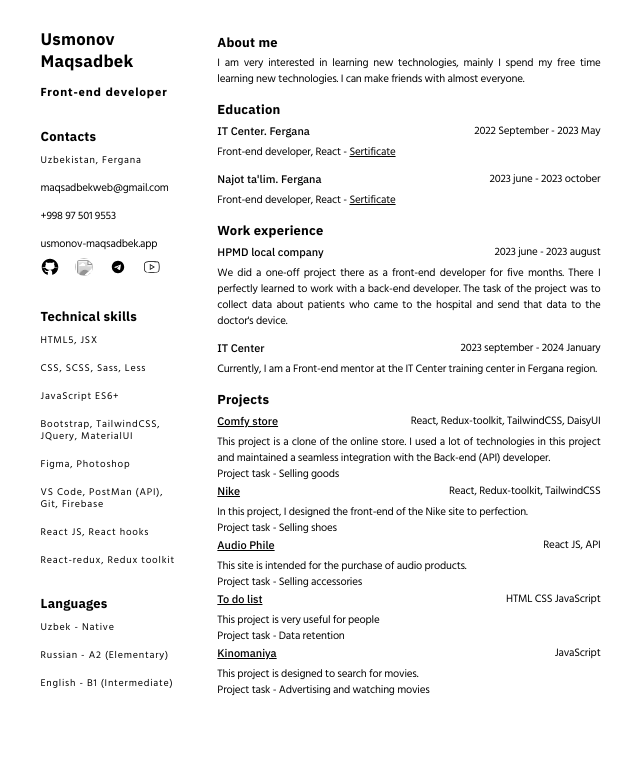
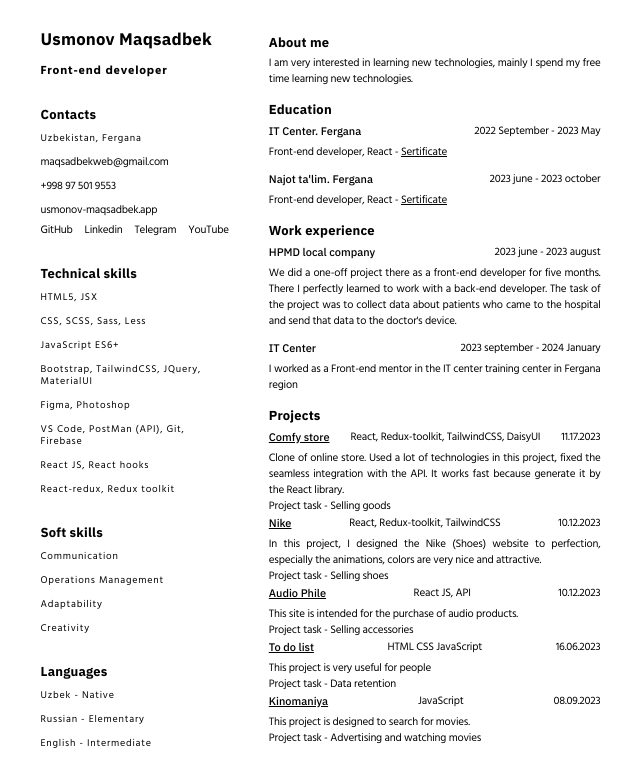
Before and after one commit to MAQSADBEK77/CV, a plain HTML site: page index.html in a window 1280 px wide. Shown: the whole page, without its empty margins (317-957 px from the left). Drawn offline with Linux system fonts and the light colour scheme.

Commit message:
uPDATE RESUME

```diff
--- a/css/style.css
+++ b/css/style.css
@@ -38,7 +38,7 @@
 }
 ul {
   list-style: none;
-  gap:16px;
+  gap:12px;
   display: flex;
   flex-direction: column;
   font-family: "Hind", sans-serif;
@@ -130,6 +130,9 @@ ul li a {
 .right a:hover {
   text-decoration: none;
 }
+.learn p {
+  text-align: justify !important;
+}
 a:hover {
   text-decoration: underline;
 }
--- a/index.html
+++ b/index.html
@@ -24,11 +24,11 @@
                 <li><a href="https://usmonov-maqsadbek.netlify.app/">usmonov-maqsadbek.app</a></li>
             </ul>
             <ul class="icons">
-                <li><a href="https://github.com/MAQSADBEK77"><img src="images/icons/GitHub.svg" alt=""></a></li>
-                <li><a href="https://www.linkedin.com/in/maqsadbek/"><img src="images/icons/Linkedin.svg" alt=""></a>
+                <li><a href="https://github.com/MAQSADBEK77">GitHub</a></li>
+                <li><a href="https://www.linkedin.com/in/maqsadbek/">Linkedin</a>
                 </li>
-                <li><a href="https://t.me/MaqsadbekWeb"><img src="images/icons/Telegram.svg" alt=""></a></li>
-                <li><a href="https://www.youtube.com/@MaqsadbekWeb"><img src="images/icons/YouTube.svg" alt=""></a></li>
+                <li><a href="https://t.mde/MaqsadbekWeb">Telegram</a></li>
+                <li><a href="https://www.youtube.com/@MaqsadbekWeb">YouTube</a></li>
             </ul>
             <h3>Technical skills</h3>
             <ul>
@@ -59,24 +59,37 @@
 
 
             </ul>
+            <h3>Soft skills</h3>
+            <ul>
+                <li>
+                    <p>Communication</p>
+                </li>
+                <li>
+                    <p>Operations Management</p>
+                </li>
+                <li>
+                    <p>Adaptability</p>
+                </li>
+                <li>
+                    <p>Creativity</p>
+                </li>
+            </ul>
             <h3>Languages</h3>
             <ul>
                 <li>
                     <p>Uzbek - Native</p>
                 </li>
                 <li>
-                    <p>Russian - A2 (Elementary)</p>
+                    <p>Russian - Elementary</p>
                 </li>
                 <li>
-                    <p>English - B1 (Intermediate)</p>
+                    <p>English - Intermediate</p>
                 </li>
             </ul>
         </div>
         <div class="right">
             <h4>About me</h4>
-            <p>I am very interested in learning new technologies, mainly I spend my free time learning new technologies. I can make
-            friends with almost everyone.
-
+            <p>I am very interested in learning new technologies, mainly I spend my free time learning new technologies.
             </p>
             <h4>Education</h4>
             <div class="education">
@@ -103,7 +116,7 @@
                 </div>
                 <div class="learn">
                     <span>IT Center<p>2023 september - 2024 January</p> </span>
-                    <p>Currently, I am a Front-end mentor at the IT Center training center in Fergana region.
+                    <p>I worked as a Front-end mentor in the IT center training center in Fergana region
                     </p>
                 </div>
             </div>
@@ -111,10 +124,10 @@
             <div class="learn">
                 <span><a href="https://comfy-store-uz.netlify.app/">Comfy store</a>
                     <p>React, Redux-toolkit, TailwindCSS, DaisyUI</p>
+                    <P>11.17.2023</P>
                 </span>
-                <p>This project is a clone of the online store. I used a lot of technologies in this project and
-                    maintained a seamless
-                    integration with the Back-end (API) developer.
+                <p>Clone of online store. Used a lot of technologies in this project, fixed the seamless integration
+                    with the API. It works fast because generate it by the React library.
                 </p>
                 <p>Project task - Selling goods
                 </p>
@@ -122,8 +135,12 @@
             <div class="learn">
                 <span><a href="https://nike-maqsadbek.netlify.app/">Nike</a>
                     <p>React, Redux-toolkit, TailwindCSS</p>
+                <p>10.12.2023</p>
                 </span>
-                <p>In this project, I designed the front-end of the Nike site to perfection.
+                <p>In this project, I designed the Nike (Shoes) website to perfection, especially the animations, colors
+                    are very nice and
+                    attractive.
+
                 </p>
                 <p>Project task - Selling shoes
                 </p>
@@ -131,6 +148,7 @@
             <div class="learn">
                 <span><a href="https://audio-philee.netlify.app/">Audio Phile</a>
                     <p>React JS, API</p>
+                    <P>10.12.2023</P>
                 </span>
                 <p>This site is intended for the purchase of audio products.
                 </p>
@@ -140,6 +158,7 @@
             <div class="learn">
                 <span><a href="https://todol1ist.netlify.app/">To do list</a>
                     <p>HTML CSS JavaScript</p>
+                    <P>16.06.2023</P>
                 </span>
                 <p>This project is very useful for people
                 </p>
@@ -149,6 +168,7 @@
             <div class="learn">
                 <span><a href="https://kinomanya.netlify.app/">Kinomaniya</a>
                     <p>JavaScript</p>
+                    <P>08.09.2023</P>
                 </span>
                 <p>This project is designed to search for movies.
                 </p>
```
